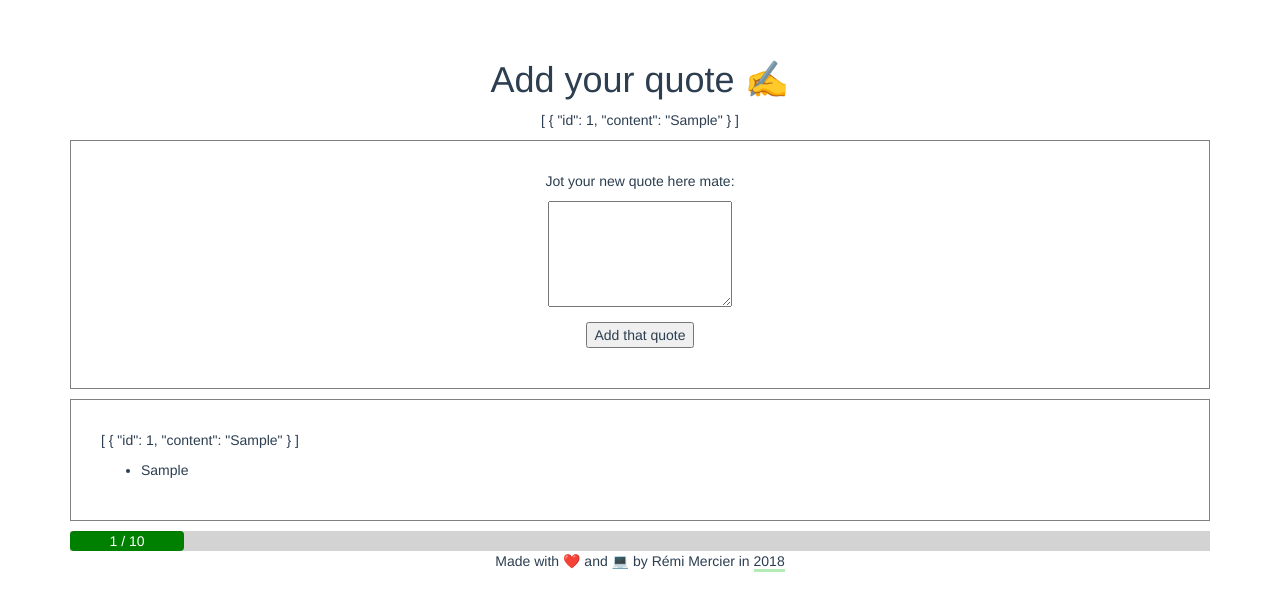
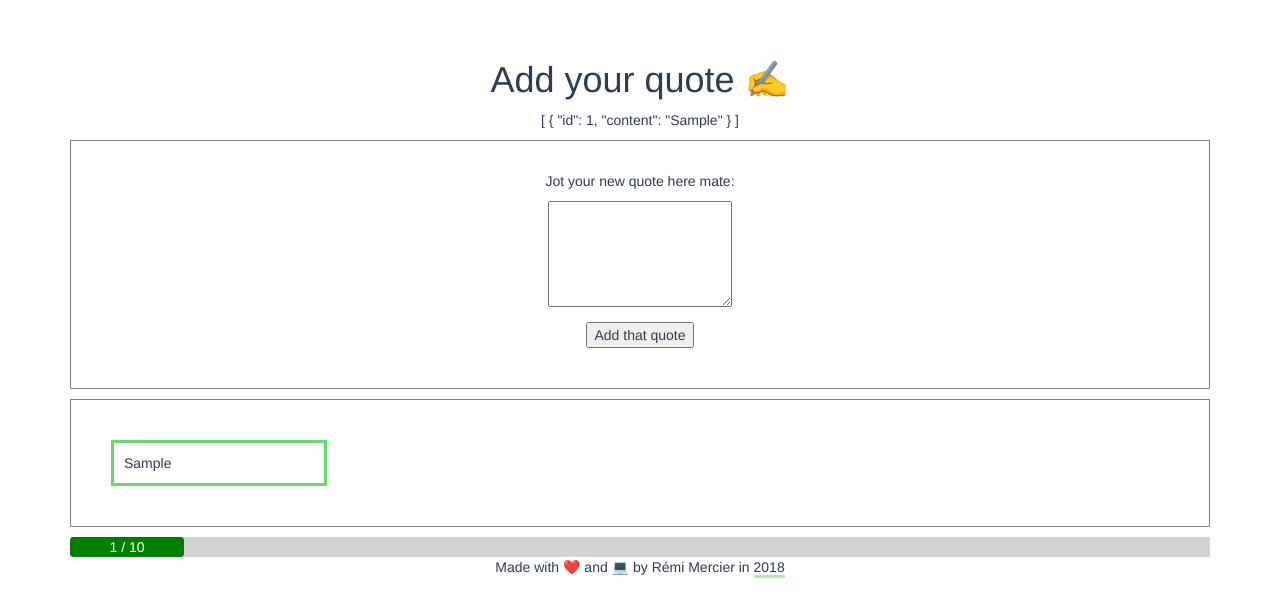
Before and after one commit to merciremi/vuejs-101, a Vue app in the folder 016-quotes-app/: page / in a window 1280 px wide. Both pictures are taken after typing "Sample" into the empty fields and a click on the input "Add that quote". Shown: the top 616 px of the page. Built offline with nearby package versions, Linux system fonts and the light colour scheme.

Commit message:
Destroy quote when user clicks on it

```diff
--- /dev/null
+++ b/016-quotes-app/src/components/quote/Quote.vue
@@ -0,0 +1,25 @@
+<template>
+  <div class="quote">
+    <slot></slot>
+  </div>
+</template>
+
+<script>
+export default {
+};
+</script>
+
+<style scoped>
+.quote {
+  display: inline-block;
+  width: 20%;
+  padding: 10px;
+  margin: 10px;
+  border: 3px solid rgba(106,216,106,1);
+}
+
+.quote:hover {
+  border: 3px solid rgba(236, 100, 75, 1);
+  opacity: 0.5;
+}
+</style>
--- a/016-quotes-app/src/components/quote/QuotesList.vue
+++ b/016-quotes-app/src/components/quote/QuotesList.vue
@@ -1,15 +1,24 @@
 <template>
   <div class="quotes-list">
-    <p>{{ quotes.all }}</p>
-    <ul>
-      <li v-for="quote in quotes.all">{{ quote.content }}</li>
-    </ul>
+    <appQuote v-for="(quote, index) in quotes.all" @click.native="deleteQuote(index)">
+      {{ quote.content }}
+    </appQuote>
   </div>
 </template>
 
 <script>
+import Quote from '@/components/quote/Quote.vue'
+
 export default {
-  props: ['quotes']
+  props: ['quotes'],
+  components: {
+    appQuote: Quote
+  },
+  methods: {
+    deleteQuote(index) {
+      this.quotes.all.splice(index, 1);
+    }
+  }
 };
 </script>
 
```
